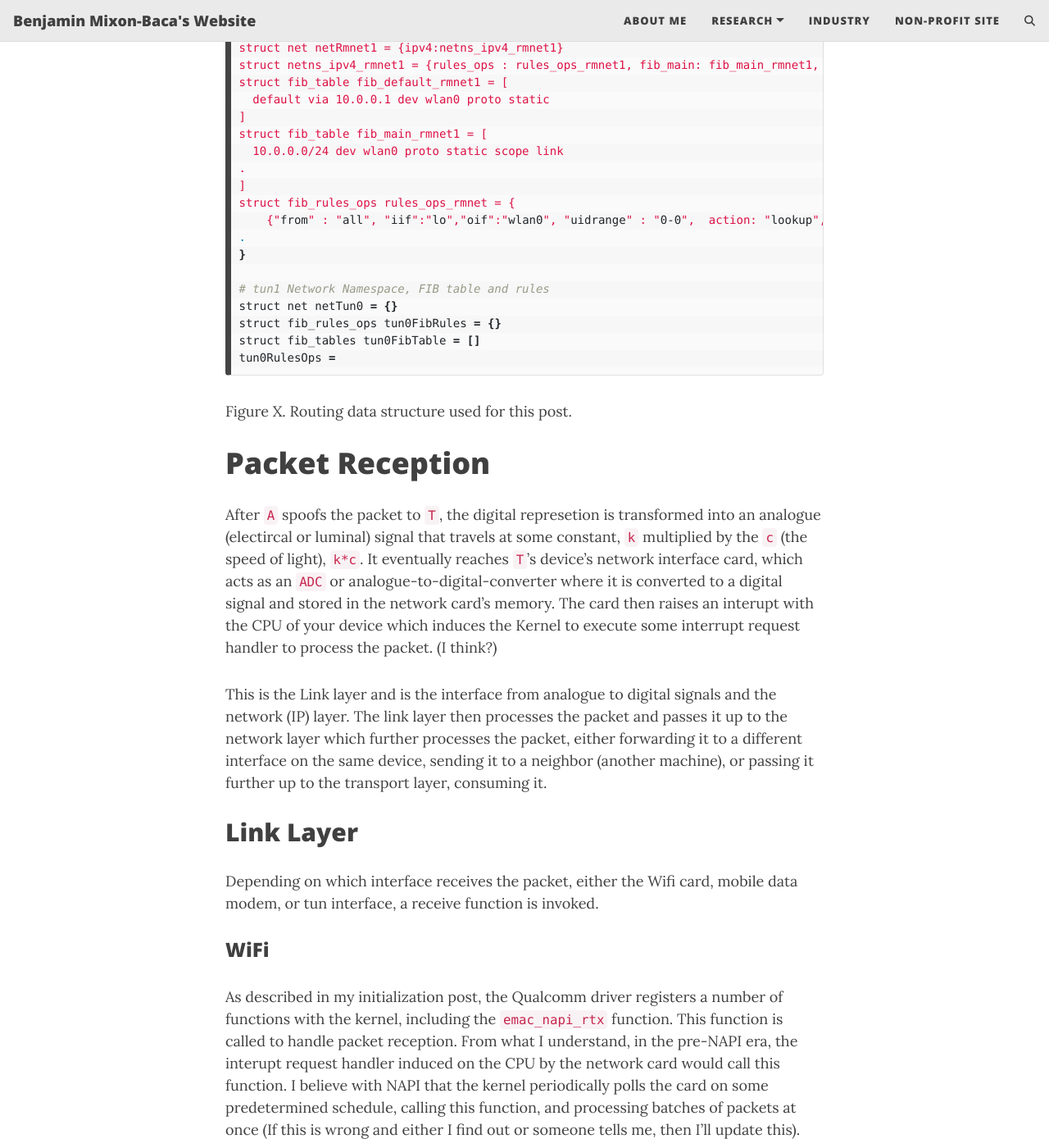
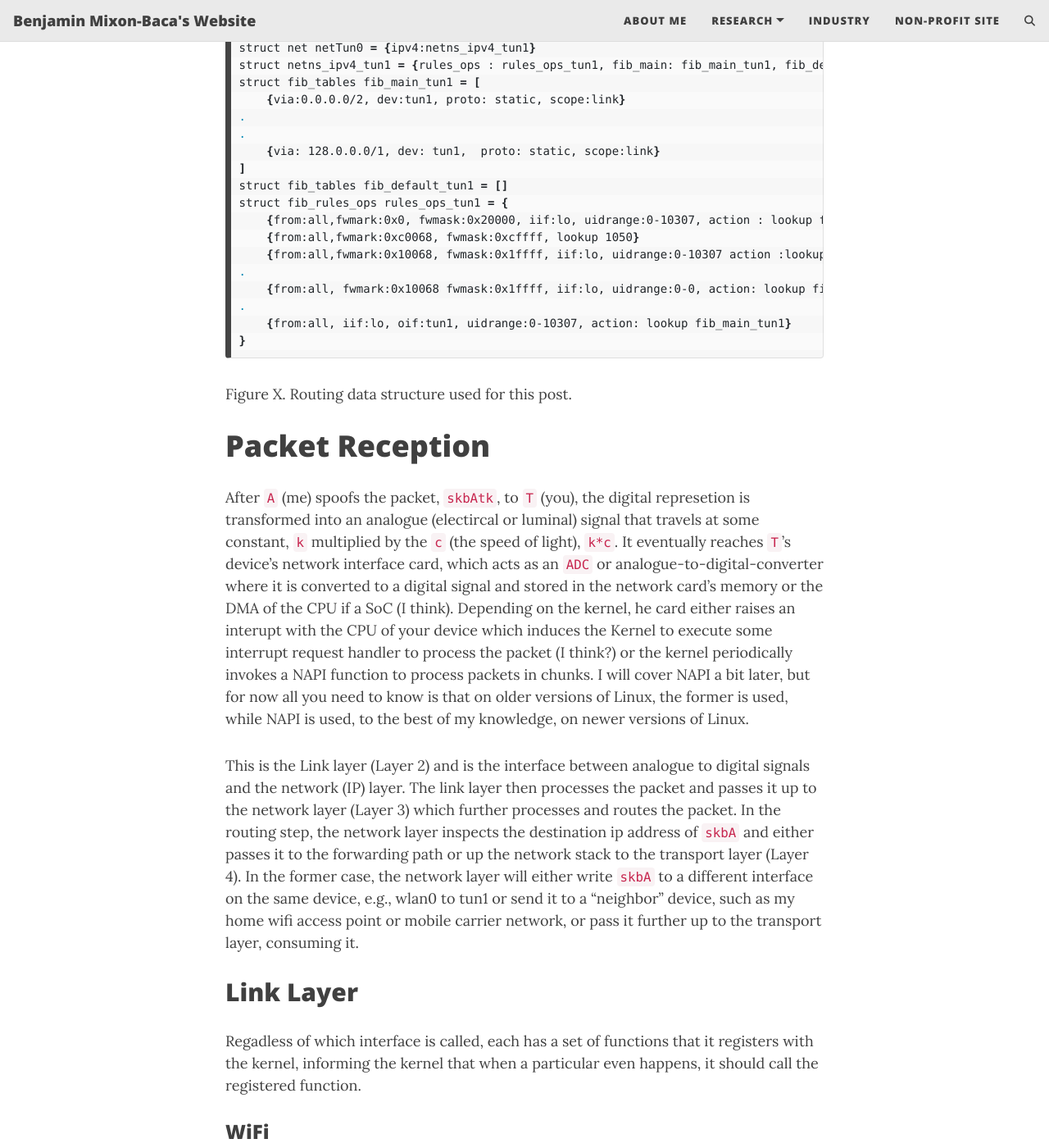
Before and after one commit to bmixonba/bmixonba.github.io, a Jekyll site: the page built from _posts/2025-05-21-Linux-Routing.md, in a window 1280 px wide and 1400 px high, scrolled down 13976 px. Shown: the whole window at 82% size. Built offline with Jekyll 4.4.1, drawn with Linux system fonts in a browser that asks for light colours; comment, search, counter and statistics services are not loaded; some of the changed text lies outside the part shown.

Commit message:
Going back over the receive path

````diff
--- a/_posts/2025-05-21-Linux-Routing.md
+++ b/_posts/2025-05-21-Linux-Routing.md
@@ -562,79 +562,85 @@
 struct net_device devTun0 = {name:"tun0", ifid:4, nd_net:netTun0, _rx:[], _tx:[]}
 
 # Attacker packet
-struct sk_buff skbAttacker = {dev:devWlan0, sk:None,_nfct:0, pkt_type=<UNKNOWN>, skb_iif=<UNKNOWN MAYBE 2>, secmark=0, mark=0}
+struct sk_buff skbAtk = {dev:None, sk:None,_nfct:0, pkt_type=<UNKNOWN>, skb_iif=<UNKNOWN MAYBE 2>, secmark=0, mark=0}
 
 # Wlan0 Network Namespace, FIB table and rules
 struct net netWlan0 = {ipv4:netns_ipv4_wlan0}
-struct netns_ipv4_wlan0 = {rules_ops : rules_ops_wlan0, fib_main: fib_main_wlan0, fib_default: fib_defaul_wlan0}
-struct fib_table fib_defaul_wlan0 = [
-  default via 10.0.0.1 dev wlan0 proto static
+struct netns_ipv4_wlan0 = {rules_ops : rules_ops_wlan0, fib_main: fib_main_wlan0, fib_default: fib_default_wlan0}
+struct fib_table fib_default_wlan0 = [
+  {via:10.0.0.1, dev: wlan0, proto: static}
 ]
 struct fib_table fib_main_wlan0 = [
-  10.0.0.0/24 dev wlan0 proto static scope link
+  {via: 10.0.0.0/24, dev: wlan0, proto: static, scope:link}
 .
 ]
 struct fib_rules_ops rules_ops_wlan0 = {
-    {"from" : "all", "iif":"lo","oif":"wlan0", "uidrange" : "0-0",  action: "lookup", "table:"1046"}
-.
-}
-
-# rmnet1 Network Namespace, FIB table a rules
-struct net netRmnet1 = {ipv4:netns_ipv4_rmnet1}
-struct netns_ipv4_rmnet1 = {rules_ops : rules_ops_rmnet1, fib_main: fib_main_rmnet1, fib_default: fib_default_rmnet1}
-struct fib_table fib_default_rmnet1 = [
-  default via 10.0.0.1 dev wlan0 proto static
+    {from : all, iif:lo,oif:wlan0, uidrange : 0-0,  action: lookup, table:fib_main_wlan0}
+.
+}
+
+# tun1 Network Namespace, FIB table and rules
+struct net netTun0 = {ipv4:netns_ipv4_tun1}
+struct netns_ipv4_tun1 = {rules_ops : rules_ops_tun1, fib_main: fib_main_tun1, fib_default: fib_default_tun1}
+struct fib_tables fib_main_tun1 = [
+    {via:0.0.0.0/2, dev:tun1, proto: static, scope:link}
+.
+.
+    {via: 128.0.0.0/1, dev: tun1,  proto: static, scope:link}
 ]
-struct fib_table fib_main_rmnet1 = [
-  10.0.0.0/24 dev wlan0 proto static scope link
-.
-]
-struct fib_rules_ops rules_ops_rmnet = {
-    {"from" : "all", "iif":"lo","oif":"wlan0", "uidrange" : "0-0",  action: "lookup", "table:"1046"}
-.
-}
-
-# tun1 Network Namespace, FIB table and rules
-struct net netTun0 = {}
-struct fib_rules_ops tun0FibRules = {}
-struct fib_tables tun0FibTable = []
-tun0RulesOps =
+struct fib_tables fib_default_tun1 = []
+struct fib_rules_ops rules_ops_tun1 = {
+    {from:all,fwmark:0x0, fwmask:0x20000, iif:lo, uidrange:0-10307, action : lookup fib_main_tun1}
+    {from:all,fwmark:0xc0068, fwmask:0xcffff, lookup 1050}
+    {from:all,fwmark:0x10068, fwmask:0x1ffff, iif:lo, uidrange:0-10307 action :lookup fib_main_tun1}
+.
+    {from:all, fwmark:0x10068 fwmask:0x1ffff, iif:lo, uidrange:0-0, action: lookup fib_main_tun1}
+.
+    {from:all, iif:lo, oif:tun1, uidrange:0-10307, action: lookup fib_main_tun1}
+}
 ```
 Figure X. Routing data structure used for this post.
 
 # Packet Reception
 
-After `A` spoofs the packet to `T`, the digital represetion is transformed into
-an analogue (electircal or luminal) signal that travels at some constant, `k`
-multiplied by the `c` (the speed of light), `k*c`. It eventually reaches `T`'s
-device's network interface card, which acts as an `ADC` or
-analogue-to-digital-converter where it is converted to a digital signal and stored
-in the network card's memory. The card then raises an interupt with the CPU of
-your device which induces the Kernel to execute some interrupt request handler
-to process the packet. (I think?)
-
-This is the Link layer and is the interface from analogue to digital signals
-and the network (IP) layer.  The link layer then processes the packet and
-passes it up to the network layer which further processes the packet, either
-forwarding it to a different interface on the same device, sending it to a
-neighbor (another machine), or passing it further up to the transport layer,
-consuming it.
+After `A` (me) spoofs the packet, `skbAtk`, to `T` (you), the digital
+represetion is transformed into an analogue (electircal or luminal) signal that
+travels at some constant, `k` multiplied by the `c` (the speed of light),
+`k*c`. It eventually reaches `T`'s device's network interface card, which acts
+as an `ADC` or analogue-to-digital-converter where it is converted to a digital
+signal and stored in the network card's memory or the DMA of the CPU if a SoC
+(I think). Depending on the kernel, he card either raises an interupt with the
+CPU of your device which induces the Kernel to execute some interrupt request
+handler to process the packet (I think?) or the kernel periodically invokes a
+NAPI function to process packets in chunks. I will cover NAPI a bit later, but
+for now all you need to know is that on older versions of Linux, the former
+is used, while NAPI is used, to the best of my knowledge, on newer versions
+of Linux.
+
+This is the Link layer (Layer 2) and is the interface between analogue to
+digital signals and the network (IP) layer. The link layer then processes the
+packet and passes it up to the network layer (Layer 3) which further processes
+and routes the packet. In the routing step, the network layer inspects the
+destination ip address of `skbA` and either passes it to the forwarding path or
+up the network stack to the transport layer (Layer 4). In the former case, the
+network layer will either write `skbA` to a different interface on the same
+device, e.g., wlan0 to tun1 or send it to a "neighbor" device, such as my home
+wifi access point or mobile carrier network, or pass it further up to the
+transport layer, consuming it.
 
 ## Link Layer
 
-Depending on which interface receives the packet, either the Wifi card, mobile data modem, or
-tun interface, a receive function is invoked.
+Regadless of which interface is called, each has a set of functions
+that it registers with the kernel, informing  the kernel that
+when a particular even happens, it should call the registered function.
 
 ### WiFi
 
-As  described in my initialization post, the Qualcomm driver registers a number
-of functions with the kernel, including the `emac_napi_rtx` function. This
-function is called to handle packet reception. From what I understand, in the
-pre-NAPI era, the interupt request handler induced on the CPU by the network
-card would call this function.  I believe with NAPI that the kernel
-periodically polls the card on some predetermined schedule, calling this
-function, and processing batches of packets at once (If this is wrong and
-either I find out or someone tells me, then I'll update this).
+As described in my post, [Linux Networking
+Initialization](https://bmixonba.github.io/2025-05-25-Linux-Networking-Initialization/),
+each interface is represented by a `struct net_device` and has a set of
+associated `poll` function that it registers when using NAPI. For the Qualcomm
+device, `wlan0`, the `emac_napi_poll` is the poll function called to handle received packets.
 
 ```c
 /* NAPI */
@@ -662,10 +668,11 @@
 Figure X. Packet reception code `emac_napi_rtx` in [`drivers/net/qualcomm/emac/emac.c`](https://github.com/torvalds/linux/blob/master/drivers/net/ethernet/qualcomm/emac/emac.c#L96).
 
 This is just a wrapper for `emac_mac_rx_process`, which does the actual packet
-processes and calls, e.g., the `af_inet` (TCP/IP) stack.  Before this happens a
-lot of sanity checks are performed. For the Qualcomm driver, the generic
-receiption offloading (GRO) framework ised used instead of calling the `ip_rcv`
-routine directly every time an interupt from the network card is raised.
+processing and calls, e.g., the `af_inet` (TCP/IP) stack.  Before this happens
+internal book keeping, such as setting the Layer 3 protocol is set and sanity
+checks are performed. For the Qualcomm driver, the generic receiption
+offloading (GRO) framework is used instead of calling the `ip_rcv` routine
+directly every time an packet is received.
 
 ```c
 /* Process receive event */
@@ -696,13 +703,19 @@
 .
 }
 ```
-Figure X. Code to pull a packet from the Qualcomm `rx` queue and call, e.g., `af_inet`, in [`drivers/net/qualcomm/emac-emac.c`](https://github.com/torvalds/linux/blob/master/drivers/net/ethernet/qualcomm/emac/emac-mac.c#L1087).
-
-
-The driver sets up the `skb` such as adding the device driver the `skb. It then
+Figure X. Code to pull a packet from the Qualcomm `rx` queue and call, e.g.,
+`af_inet`, in
+[`drivers/net/qualcomm/emac-emac.c`](https://github.com/torvalds/linux/blob/master/drivers/net/ethernet/qualcomm/emac/emac-mac.c#L1087).
+
+The driver sets up `skbAtk`, such as setting the `devWlan0` field of `skbAtk` to
+the device on which the `skbAtk` was received. It then
 calls `napi_gro_receive`. GRO is resonsible for aggregating packets for the
 same stream before delivering them to the network stack.
 
+```bash
+struct sk_buff skbAtk = {dev:devWlan0, sk:None,_nfct:0, pkt_type=<UNKNOWN>, skb_iif=<UNKNOWN MAYBE 2>, secmark=0, mark=0}
+```
+Figure X. `skbAtk` after the call to `emac_mac_rx_process
 
 ```c
 /* Push the received skb to upper layers */
@@ -722,14 +735,15 @@
 ```
 Figure X. Qualcomm card delivering `skb` to upper layers _via_ NAPI. In [`drivers/net/qualcomm/emac/emac-mac.c`](https://github.com/torvalds/linux/blob/master/drivers/net/ethernet/qualcomm/emac/emac-mac.c#L1071).
 
-Like `NAPI`, Generic Receiver Offload (GRO for short) is a technique the Linux
-kernel uses to aggregate groups of packets, process, and pass them up the
-network stack at once instead of processing every single packet as it is
-received. For more information on GRO, check out the article by
+Like NAPI, GRO (Generic Receiver Offload) is a technique the Linux kernel uses
+to aggregate groups of packets for the same stream and pass them up the network
+stack at once instead of processing every single packet as it is received. For
+more information on GRO, check out the article by
 [DPDK](https://doc.dpdk.org/guides/prog_guide/generic_receive_offload_lib.html).
 
-Like all of the other code, `napi_gro_receive` is a wrapper that does bookkeeping before calling
-`gro_receive_skb`, which calls `dev_gro_receive`.
+The `napi_gro_receive` function is a wrapper that does bookkeeping before calling
+and includes calls to trace the flow of `skbAtk` through the system
+before calling `dev_gro_receive`.
 
 ```c
 gro_result_t gro_receive_skb(struct gro_node *gro, struct sk_buff *skb)
@@ -770,8 +784,8 @@
 Figure. GRO calling the `af_inet` packet reception code `inet_gro_receive` for IPv4 or `ipv6_gro_receive` for IPv6.
 More details at [`net/core/gro.c#L460`](https://github.com/torvalds/linux/blob/master/net/core/gro.c#L460).
 
-The `gro_*` functions for IP and TCP/UDP are used to aggregate fragmented (and segmented?) packets, but do not
-make any routing decisions.
+The `gro_*` functions for IP and TCP/UDP are used to aggregate fragmented (and
+segmented?) packets, but do not make any routing decisions.
 
 Once the packet stream has been collated, `gro_receive_skb` calls `gro_receive_finish`.
 
````
